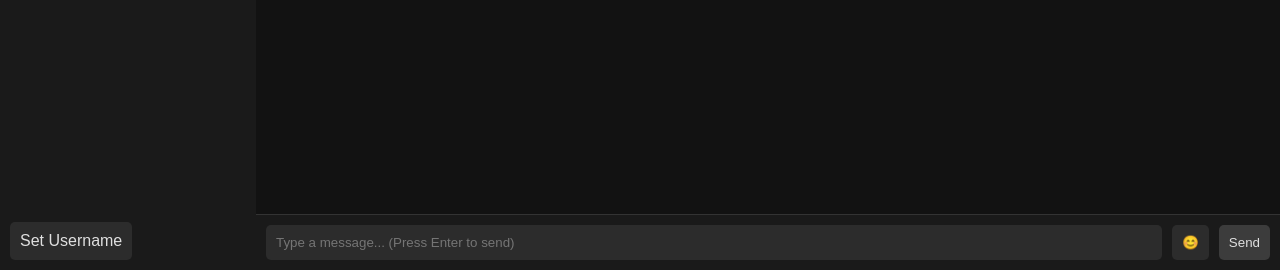
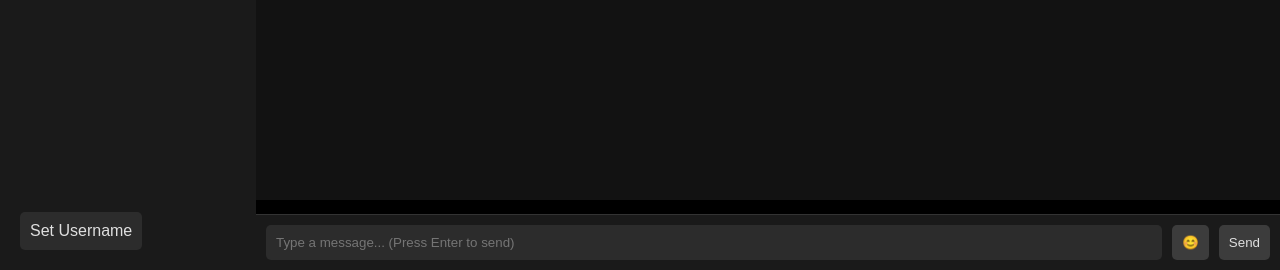
Before and after one commit to sqkysqnt/bscamera, a Flask app: page /messages in a window 1280 px wide. Shown: the part 530-800 px from the top of the page. Run offline with Flask 3, Linux system fonts and the light colour scheme; data that the repository does not hold is empty; some libraries are stand-ins or nearby versions.

Commit message:
Update styles-messages.css

```diff
--- a/server/static/styles-messages.css
+++ b/server/static/styles-messages.css
@@ -25,6 +25,7 @@ body, html {
     display: flex;
     flex-direction: column;
     overflow-y: auto;
+    position: relative; /* Prevent overlap with other elements */
 }
 
 .toolbar h2 {
@@ -63,16 +64,23 @@ body, html {
     font-weight: bold;
 }
 
+
+
 .set-username-container {
     margin-top: auto;
+    padding: 10px;
+    background-color: #1a1a1a;
+    position: relative; /* Ensures proper stacking order */
+    z-index: 1; /* Ensure it appears above other elements */
 }
 
-.main-chat {
-    width: 80%;
+.chat-window {
     flex: 1;
-    display: flex;
-    flex-direction: column;
+    overflow-y: auto;
+    padding: 10px;
     background-color: #121212;
+    color: #e0e0e0;
+    margin-bottom: 70px; /* Leave space for input area */
 }
 
 .chat-window {
@@ -89,6 +97,11 @@ body, html {
     padding: 10px;
     background-color: #1a1a1a;
     border-top: 1px solid #333;
+    position: fixed; /* Fix it at the bottom */
+    bottom: 0;
+    left: 20%; /* Adjust width to leave room for the toolbar */
+    width: 80%; /* Match the width of .main-chat */
+    z-index: 1000; /* Ensure it stays on top */
 }
 
 .chat-input {
@@ -105,6 +118,49 @@ body, html {
     background-color: #3c3c3c;
 }
 
+/*.image-button {
+    padding: 10px;
+    background-color: #3c3c3c;
+    color: #e0e0e0;
+    border-radius: 5px;
+    cursor: pointer;
+    margin-right: 10px;
+}*/
+
+.image-button {
+    /* Adjust size to match your desired button dimensions */
+    width: 40px;
+    height: 40px;
+
+    /* Remove default button styles */
+    border: none;
+    background: transparent;
+    cursor: pointer;
+    margin-right: 10px;
+
+    /* Set the background image (adjust path as needed) */
+    background: url('/static/images/gallery.png') no-repeat center center;
+    background-size: contain; /* or cover, depending on the look you want */
+}
+
+.main-chat {
+    width: 80%;
+    flex: 1;
+    display: flex;
+    flex-direction: column;
+    background-color: #121212;
+    margin-bottom: 70px; /* Account for the input box */
+}
+
+.image-button:hover {
+    background-color: #4c4c4c;
+}
+
+.image-button.active {
+    background-color: #4c4c4c;
+    font-weight: bold;
+}
+
 /* Emoji button and menu */
 .emoji-container {
     position: relative;
@@ -112,15 +168,15 @@ body, html {
 }
 
 .emoji-button {
-    background-color: #2c2c2c;
-    color: #fff;
+    padding: 10px;
+    background-color: #3c3c3c;
+    color: #e0e0e0;
     border-radius: 5px;
-    padding: 10px;
     cursor: pointer;
 }
 
 .emoji-button:hover {
-    background-color: #3c3c3c;
+    background-color: #4c4c4c;
 }
 
 .emoji-menu {
@@ -128,7 +184,7 @@ body, html {
     position: absolute;
     bottom: 50px;
     left: -450px;
-    background-color: #1a1a1a;
+    background-color: #3c3c3c;
     border: 1px solid #333;
     border-radius: 5px;
     width: 500px;
@@ -168,6 +224,15 @@ body, html {
     overflow: hidden;
     text-overflow: ellipsis;
     margin-bottom: 10px;
+    cursor: pointer;
+}
+
+.chat-message img {
+    max-height: 240px;
+    max-width: 100%; /* Limit width to container */
+    height: auto; /* Maintain aspect ratio */
+    display: block; /* Prevent inline rendering issues */
+    margin: 0 auto; /* Center-align the image */
     cursor: pointer;
 }
 
@@ -263,9 +328,16 @@ body, html {
         height: auto;
     }
 
+    .chat-input-container {
+        bottom: 0;
+        left: 0; /* Full width for mobile */
+        width: 100%;
+    }
+
     .main-chat {
         width: 100%;
-        height: calc(100vh - 200px);
+        height: calc(100vh - 150px); /* Account for the fixed input area */
+        margin-bottom: 0; /* No extra margin needed */
     }
 
     .channel-select,
@@ -278,8 +350,4 @@ body, html {
         width: 100%;
         box-sizing: border-box;
     }
-
-    .chat-window {
-        height: calc(100vh - 300px);
-    }
 }
```
